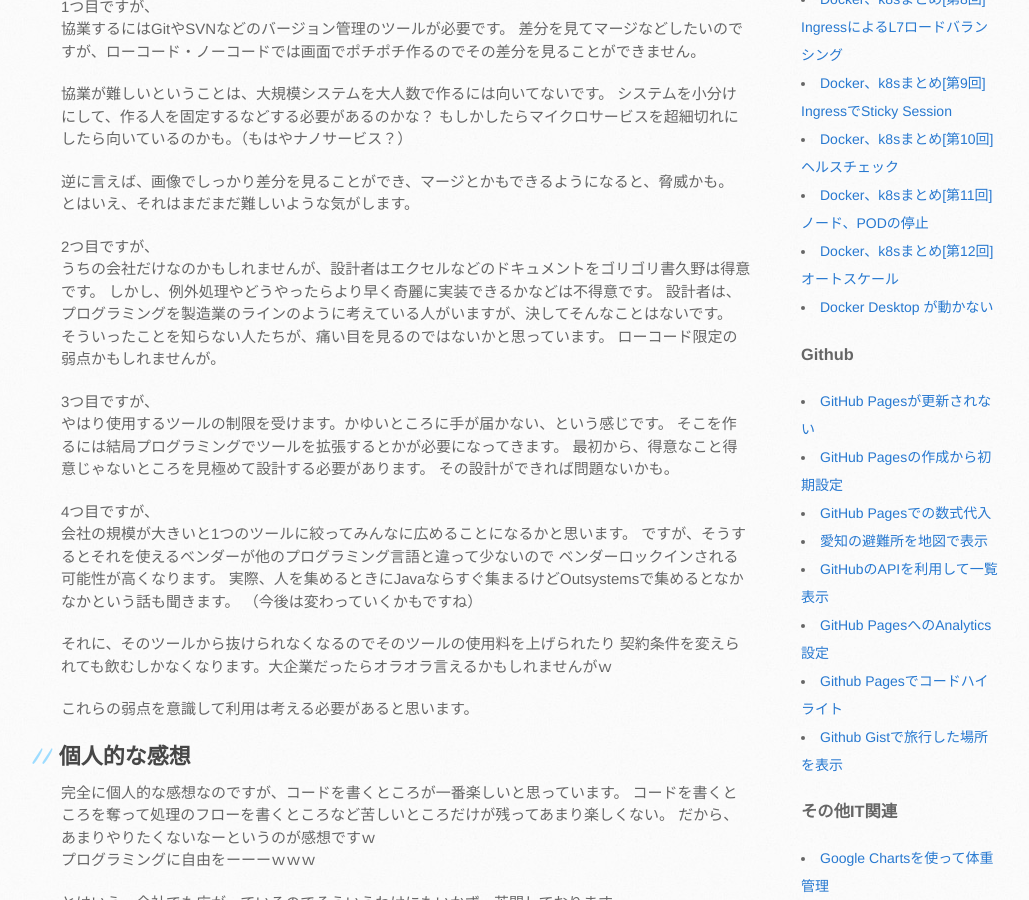
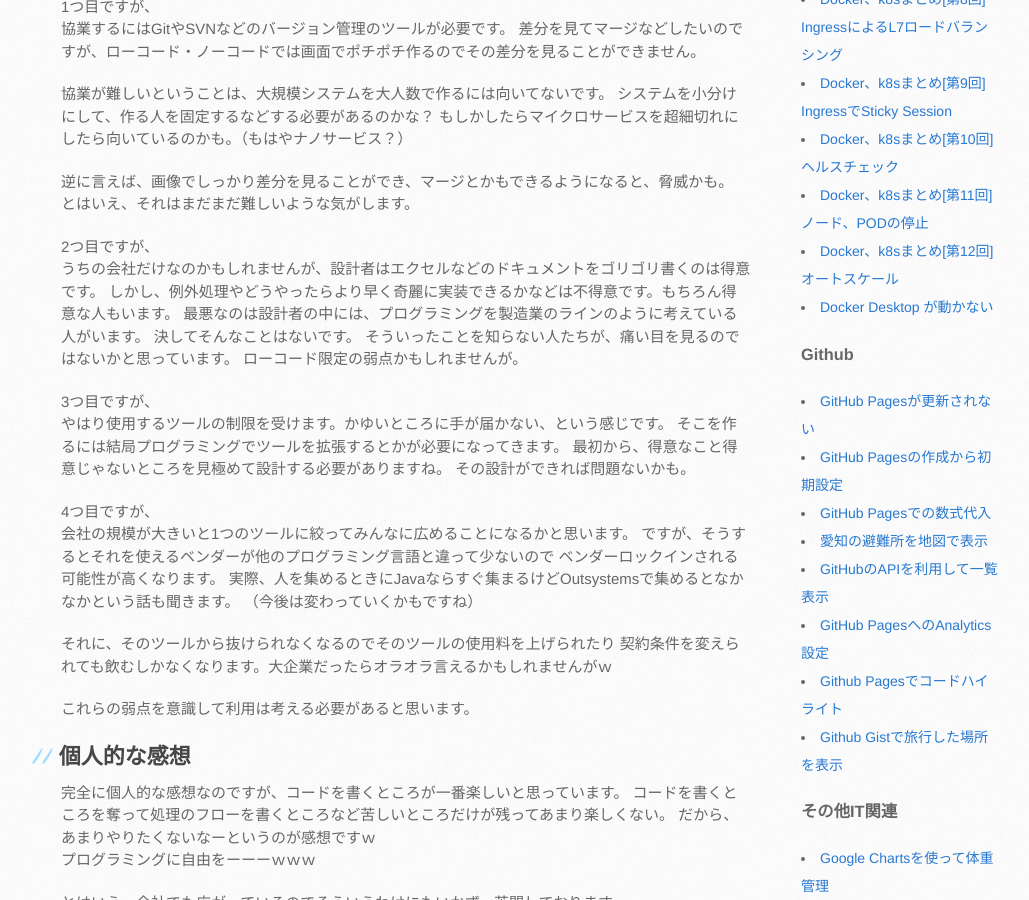
Before and after one commit to mtaketani113/mtaketani113.github.io, a Jekyll site: the page built from it/other/lowcoadFuture.md, in a window 1280 px wide and 900 px high, scrolled down 1589 px. Shown: the whole window, without its empty margins (109-1138 px from the left). Built offline with Jekyll 4.4.1, drawn with Linux system fonts in a browser that asks for light colours; comment, search, counter and statistics services are not loaded; the repository's description, which GitHub fills in, is left out.

Commit message:
文章修正

```diff
--- a/it/other/lowcoadFuture.md
+++ b/it/other/lowcoadFuture.md
@@ -80,16 +80,17 @@ OutsystemsでDBの利用者マスター画面を作成したことがありま
 とはいえ、それはまだまだ難しいような気がします。
 
 2つ目ですが、
-うちの会社だけなのかもしれませんが、設計者はエクセルなどのドキュメントをゴリゴリ書久野は得意です。
-しかし、例外処理やどうやったらより早く奇麗に実装できるかなどは不得意です。
-設計者は、プログラミングを製造業のラインのように考えている人がいますが、決してそんなことはないです。
+うちの会社だけなのかもしれませんが、設計者はエクセルなどのドキュメントをゴリゴリ書くのは得意です。
+しかし、例外処理やどうやったらより早く奇麗に実装できるかなどは不得意です。もちろん得意な人もいます。
+最悪なのは設計者の中には、プログラミングを製造業のラインのように考えている人がいます。
+決してそんなことはないです。
 そういったことを知らない人たちが、痛い目を見るのではないかと思っています。
 ローコード限定の弱点かもしれませんが。
 
 3つ目ですが、
 やはり使用するツールの制限を受けます。かゆいところに手が届かない、という感じです。
 そこを作るには結局プログラミングでツールを拡張するとかが必要になってきます。
-最初から、得意なこと得意じゃないところを見極めて設計する必要があります。
+最初から、得意なこと得意じゃないところを見極めて設計する必要がありますね。
 その設計ができれば問題ないかも。
 
 4つ目ですが、
```
